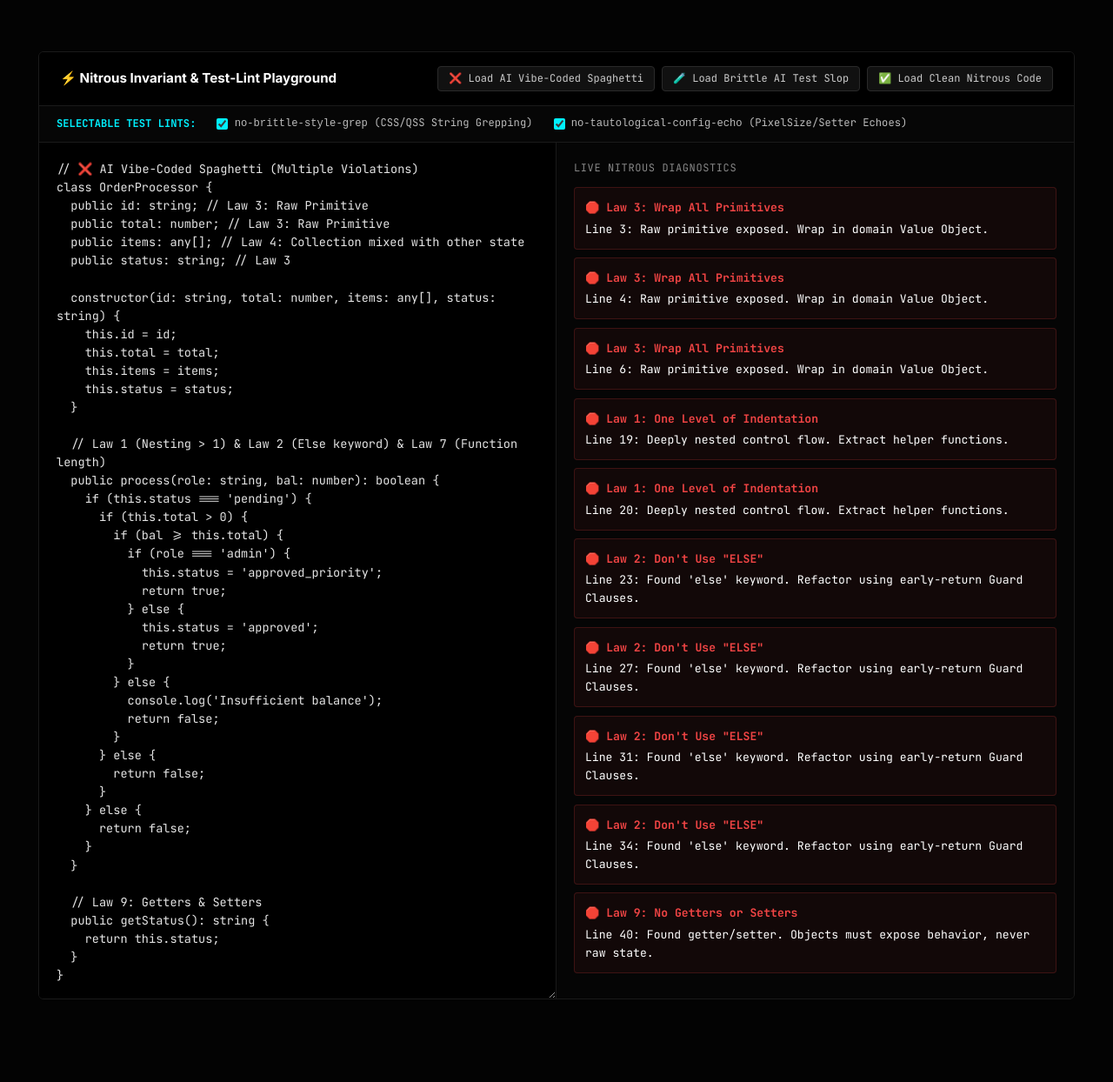
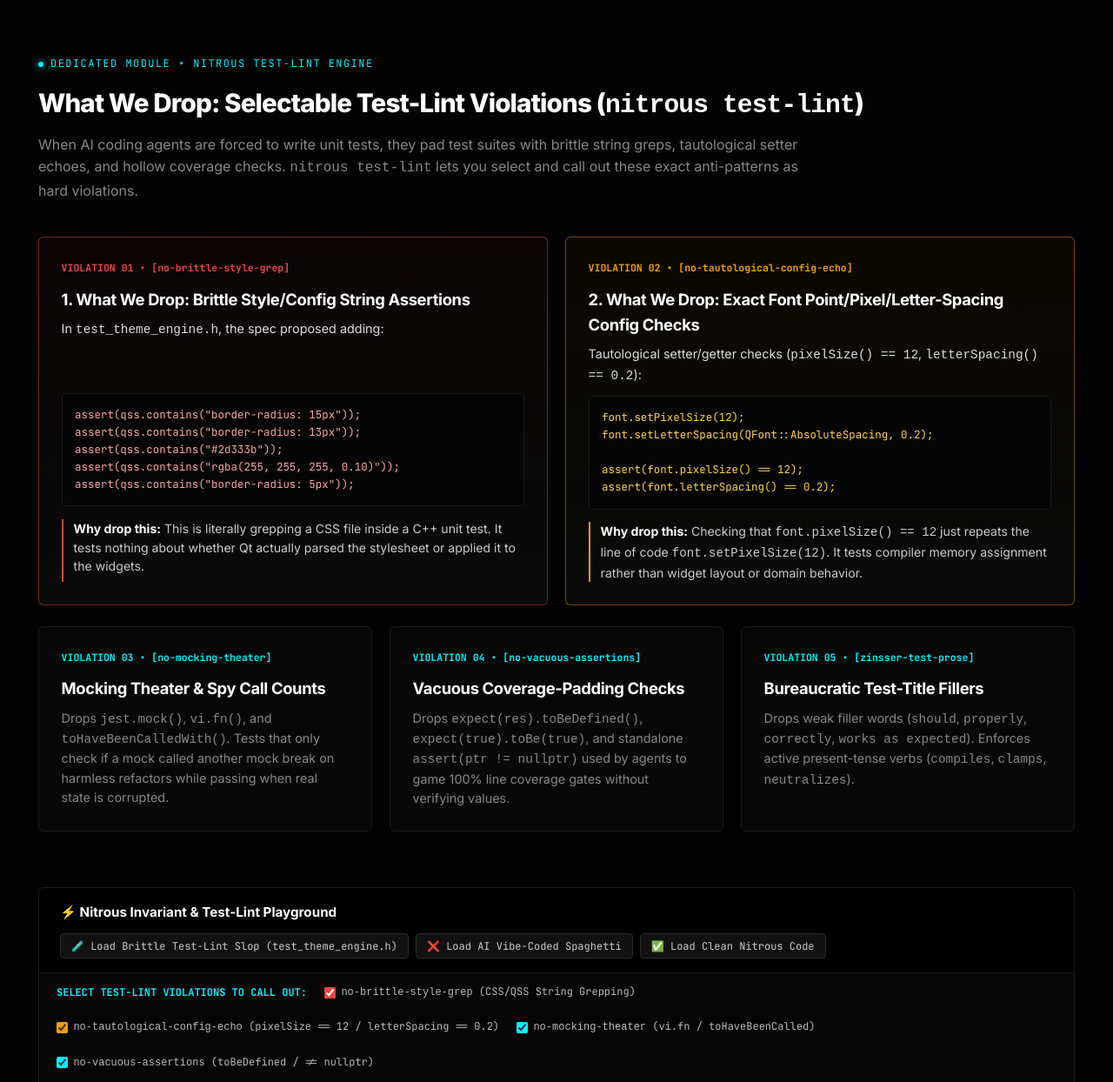
Before and after one commit to nodesman/nitrous, a website: page dist/index.html in a window 1280 px wide. Shown: the part 1620-2864 px from the top of the page at 87% size. Drawn offline with Linux system fonts and the light colour scheme.

Commit message:
Elevate Test Linter (nitrous test-lint) to universal module showcase with verbatim specificity

```diff
--- a/dist/index.html
+++ b/dist/index.html
@@ -1014,44 +1014,9 @@
         </div>
       </div>
 
-      <!-- Selectable Test-Lint Anti-Slop Rules -->
-      <h2 class="section-title" style="margin-top: 3.5rem;">Selectable Test-Lint Rules (nitrous test-lint)</h2>
-      <p class="section-desc">Selectable violation rules that block AI agents from padding test suites with brittle string greps and tautological setter echoes.</p>
-
-      <div class="grid-4" style="grid-template-columns: repeat(2, 1fr); margin-bottom: 2rem;">
-        <div class="card" style="border-color: rgba(239, 68, 68, 0.35);">
-          <div class="card-step" style="color: var(--accent-rose);">TEST LINT 01 &bull; [no-brittle-style-grep]</div>
-          <h3 class="card-title">Brittle Style &amp; Config String Assertions</h3>
-          <p class="card-body" style="margin-bottom: 1rem;">
-            Flags and rejects unit tests that grep static CSS/QSS/config strings for hardcoded visual tokens instead of verifying runtime behavior.
-          </p>
-          <pre class="prompt-code" style="font-size: 0.78rem; padding: 0.85rem; margin-bottom: 0.85rem;">// ❌ VIOLATION in test_theme_engine.h:
-assert(qss.contains("border-radius: 15px"));
-assert(qss.contains("border-radius: 13px"));
-assert(qss.contains("#2d333b"));
-assert(qss.contains("rgba(255, 255, 255, 0.10)"));</pre>
-          <p class="card-body" style="font-size: 0.84rem; color: #bbb;">
-            <strong>Why Nitrous drops this:</strong> This is literally grepping a CSS file inside a C++ or TS unit test. It tests nothing about whether the UI runtime actually parsed the stylesheet or applied it to the widgets.
-          </p>
-        </div>
-
-        <div class="card" style="border-color: rgba(245, 158, 11, 0.35);">
-          <div class="card-step" style="color: var(--accent-amber);">TEST LINT 02 &bull; [no-tautological-config-echo]</div>
-          <h3 class="card-title">Tautological Setter &amp; Config Echoes</h3>
-          <p class="card-body" style="margin-bottom: 1rem;">
-            Flags and rejects exact font point/pixel/letter-spacing config checks that merely repeat a setter assignment line verbatim.
-          </p>
-          <pre class="prompt-code" style="font-size: 0.78rem; padding: 0.85rem; margin-bottom: 0.85rem;">// ❌ VIOLATION: Tautological Config Echo
-font.setPixelSize(12);
-font.setLetterSpacing(0.2);
-assert(font.pixelSize() == 12);
-assert(font.letterSpacing() == 0.2);</pre>
-          <p class="card-body" style="font-size: 0.84rem; color: #bbb;">
-            <strong>Why Nitrous drops this:</strong> Checking that <code>font.pixelSize() == 12</code> just repeats the line of code <code>font.setPixelSize(12)</code>. It verifies compiler memory assignment rather than observable domain outcomes.
-          </p>
-        </div>
-      </div>
-
+      <!-- Selectable Test-Lint Anti-Slop Rules in Developer View -->
+      <h2 class="section-title" style="margin-top: 3.5rem;">The Test Linter Engine (nitrous test-lint)</h2>
+      <p class="section-desc">Dedicated AST &amp; dataflow test linter module that audits test suites across C++/Qt, TypeScript, Python, and Rust—allowing teams to select and reject AI test-padding violations.</p>
     </div>
 
     <!-- ================================================================= -->
@@ -1117,27 +1082,112 @@
     </div>
 
     <!-- ================================================================= -->
+    <!-- UNIVERSAL MODULE: TEST LINTER (nitrous test-lint)                 -->
+    <!-- ================================================================= -->
+    <section id="test-linter-module" style="margin-top: 4rem; margin-bottom: 2.5rem;">
+      <div class="kicker" style="margin-bottom: 0.75rem;">
+        <span class="pulse"></span>
+        <span>DEDICATED MODULE &bull; NITROUS TEST-LINT ENGINE</span>
+      </div>
+      <h2 class="section-title">What We Drop: Selectable Test-Lint Violations (<code>nitrous test-lint</code>)</h2>
+      <p class="section-desc" style="max-width: 880px;">
+        When AI coding agents are forced to write unit tests, they pad test suites with brittle string greps, tautological setter echoes, and hollow coverage checks. <code>nitrous test-lint</code> lets you select and call out these exact anti-patterns as hard violations.
+      </p>
+
+      <div class="grid-4" style="grid-template-columns: repeat(2, 1fr); margin-bottom: 1.5rem;">
+        <!-- VIOLATION 1: Brittle Style/Config String Assertions -->
+        <div class="card" style="border-color: rgba(239, 68, 68, 0.45); background: linear-gradient(180deg, rgba(239, 68, 68, 0.04) 0%, #0a0a0a 100%);">
+          <div class="card-step" style="color: var(--accent-rose);">VIOLATION 01 &bull; [no-brittle-style-grep]</div>
+          <h3 class="card-title">1. What We Drop: Brittle Style/Config String Assertions</h3>
+          <p class="card-body" style="margin-bottom: 0.75rem; color: #ddd;">
+            In <code>test_theme_engine.h</code>, the spec proposed adding:
+          </p>
+          <pre class="prompt-code" style="font-size: 0.78rem; padding: 0.9rem; margin-bottom: 0.9rem; color: #fca5a5;">assert(qss.contains("border-radius: 15px"));
+assert(qss.contains("border-radius: 13px"));
+assert(qss.contains("#2d333b"));
+assert(qss.contains("rgba(255, 255, 255, 0.10)"));
+assert(qss.contains("border-radius: 5px"));</pre>
+          <p class="card-body" style="font-size: 0.88rem; color: #ccc; border-left: 2px solid var(--accent-rose); padding-left: 0.75rem;">
+            <strong style="color: #fff;">Why drop this:</strong> This is literally grepping a CSS file inside a C++ unit test. It tests nothing about whether Qt actually parsed the stylesheet or applied it to the widgets.
+          </p>
+        </div>
+
+        <!-- VIOLATION 2: Exact Font Point/Pixel/Letter-Spacing Config Checks -->
+        <div class="card" style="border-color: rgba(245, 158, 11, 0.45); background: linear-gradient(180deg, rgba(245, 158, 11, 0.04) 0%, #0a0a0a 100%);">
+          <div class="card-step" style="color: var(--accent-amber);">VIOLATION 02 &bull; [no-tautological-config-echo]</div>
+          <h3 class="card-title">2. What We Drop: Exact Font Point/Pixel/Letter-Spacing Config Checks</h3>
+          <p class="card-body" style="margin-bottom: 0.75rem; color: #ddd;">
+            Tautological setter/getter checks (<code>pixelSize() == 12</code>, <code>letterSpacing() == 0.2</code>):
+          </p>
+          <pre class="prompt-code" style="font-size: 0.78rem; padding: 0.9rem; margin-bottom: 0.9rem; color: #fcd34d;">font.setPixelSize(12);
+font.setLetterSpacing(QFont::AbsoluteSpacing, 0.2);
+
+assert(font.pixelSize() == 12);
+assert(font.letterSpacing() == 0.2);</pre>
+          <p class="card-body" style="font-size: 0.88rem; color: #ccc; border-left: 2px solid var(--accent-amber); padding-left: 0.75rem;">
+            <strong style="color: #fff;">Why drop this:</strong> Checking that <code>font.pixelSize() == 12</code> just repeats the line of code <code>font.setPixelSize(12)</code>. It tests compiler memory assignment rather than widget layout or domain behavior.
+          </p>
+        </div>
+      </div>
+
+      <div class="grid-4" style="grid-template-columns: repeat(3, 1fr);">
+        <!-- VIOLATION 3: Mocking Theater -->
+        <div class="card">
+          <div class="card-step" style="color: var(--accent-cyan);">VIOLATION 03 &bull; [no-mocking-theater]</div>
+          <h3 class="card-title">Mocking Theater &amp; Spy Call Counts</h3>
+          <p class="card-body">
+            Drops <code>jest.mock()</code>, <code>vi.fn()</code>, and <code>toHaveBeenCalledWith()</code>. Tests that only check if a mock called another mock break on harmless refactors while passing when real state is corrupted.
+          </p>
+        </div>
+        <!-- VIOLATION 4: Vacuous Coverage Assertions -->
+        <div class="card">
+          <div class="card-step" style="color: var(--accent-cyan);">VIOLATION 04 &bull; [no-vacuous-assertions]</div>
+          <h3 class="card-title">Vacuous Coverage-Padding Checks</h3>
+          <p class="card-body">
+            Drops <code>expect(res).toBeDefined()</code>, <code>expect(true).toBe(true)</code>, and standalone <code>assert(ptr != nullptr)</code> used by agents to game 100% line coverage gates without verifying values.
+          </p>
+        </div>
+        <!-- VIOLATION 5: Zinsser Test Prose -->
+        <div class="card">
+          <div class="card-step" style="color: var(--accent-cyan);">VIOLATION 05 &bull; [zinsser-test-prose]</div>
+          <h3 class="card-title">Bureaucratic Test-Title Fillers</h3>
+          <p class="card-body">
+            Drops weak filler words (<code>should</code>, <code>properly</code>, <code>correctly</code>, <code>works as expected</code>). Enforces active present-tense verbs (<code>compiles</code>, <code>clamps</code>, <code>neutralizes</code>).
+          </p>
+        </div>
+      </div>
+    </section>
+
+    <!-- ================================================================= -->
     <!-- INTERACTIVE PLAYGROUND (UNIVERSAL)                                 -->
     <!-- ================================================================= -->
     <div id="playground-section" class="playground-box">
       <div class="playground-header" style="flex-wrap: wrap; gap: 0.75rem;">
         <span class="playground-header-title">⚡ Nitrous Invariant &amp; Test-Lint Playground</span>
         <div style="display: flex; gap: 0.5rem; flex-wrap: wrap;">
+          <button class="sample-btn" id="btn-load-test-slop">🧪 Load Brittle Test-Lint Slop (test_theme_engine.h)</button>
           <button class="sample-btn" id="btn-load-bad">❌ Load AI Vibe-Coded Spaghetti</button>
-          <button class="sample-btn" id="btn-load-test-slop">🧪 Load Brittle AI Test Slop</button>
           <button class="sample-btn" id="btn-load-good">✅ Load Clean Nitrous Code</button>
         </div>
       </div>
       <!-- Selectable Violation Rule Bar -->
-      <div style="background: #060606; border-bottom: 1px solid var(--border); padding: 0.65rem 1.25rem; display: flex; align-items: center; gap: 1.5rem; flex-wrap: wrap; font-family: var(--font-mono); font-size: 0.76rem; color: #bbb;">
-        <span style="color: var(--accent-cyan); font-weight: 700;">SELECTABLE TEST LINTS:</span>
-        <label style="display: inline-flex; align-items: center; gap: 0.45rem; cursor: pointer;">
-          <input type="checkbox" id="toggle-style-grep" checked style="accent-color: var(--accent-cyan);" />
+      <div style="background: #060606; border-bottom: 1px solid var(--border); padding: 0.75rem 1.25rem; display: flex; align-items: center; gap: 1.25rem; flex-wrap: wrap; font-family: var(--font-mono); font-size: 0.75rem; color: #bbb;">
+        <span style="color: var(--accent-cyan); font-weight: 700;">SELECT TEST-LINT VIOLATIONS TO CALL OUT:</span>
+        <label style="display: inline-flex; align-items: center; gap: 0.4rem; cursor: pointer;">
+          <input type="checkbox" id="toggle-style-grep" checked style="accent-color: var(--accent-rose);" />
           <span><code>no-brittle-style-grep</code> (CSS/QSS String Grepping)</span>
         </label>
-        <label style="display: inline-flex; align-items: center; gap: 0.45rem; cursor: pointer;">
-          <input type="checkbox" id="toggle-config-echo" checked style="accent-color: var(--accent-cyan);" />
-          <span><code>no-tautological-config-echo</code> (PixelSize/Setter Echoes)</span>
+        <label style="display: inline-flex; align-items: center; gap: 0.4rem; cursor: pointer;">
+          <input type="checkbox" id="toggle-config-echo" checked style="accent-color: var(--accent-amber);" />
+          <span><code>no-tautological-config-echo</code> (pixelSize == 12 / letterSpacing == 0.2)</span>
+        </label>
+        <label style="display: inline-flex; align-items: center; gap: 0.4rem; cursor: pointer;">
+          <input type="checkbox" id="toggle-mock-theater" checked style="accent-color: var(--accent-cyan);" />
+          <span><code>no-mocking-theater</code> (vi.fn / toHaveBeenCalled)</span>
+        </label>
+        <label style="display: inline-flex; align-items: center; gap: 0.4rem; cursor: pointer;">
+          <input type="checkbox" id="toggle-vacuous" checked style="accent-color: var(--accent-cyan);" />
+          <span><code>no-vacuous-assertions</code> (toBeDefined / != nullptr)</span>
         </label>
       </div>
       <div class="playground-body">
@@ -1282,20 +1332,21 @@
     return true;
   }
 }`,
-      testSlop: `// ❌ AI Test-Padding Slop (test_theme_engine.h)
+      testSlop: `// ❌ test_theme_engine.h — Brittle AI Test-Padding Violations
 void testThemeEngineStylesAndConfig() {
   QString qss = ThemeEngine::loadStylesheet();
 
-  // 1. Brittle Style/Config String Assertions [no-brittle-style-grep]
-  // Literally grepping a CSS file inside a unit test!
+  // 1. What We Drop: Brittle Style/Config String Assertions [no-brittle-style-grep]
+  // Why drop this: Literally grepping a CSS file inside a C++ unit test.
+  // Tests nothing about whether Qt parsed the stylesheet or applied it to widgets.
   assert(qss.contains("border-radius: 15px"));
   assert(qss.contains("border-radius: 13px"));
   assert(qss.contains("#2d333b"));
   assert(qss.contains("rgba(255, 255, 255, 0.10)"));
   assert(qss.contains("border-radius: 5px"));
 
-  // 2. Tautological Setter/Config Echoes [no-tautological-config-echo]
-  // Repeating font.setPixelSize(12) without testing runtime layout!
+  // 2. What We Drop: Exact Font Point/Pixel/Letter-Spacing Config Checks [no-tautological-config-echo]
+  // Why drop this: Checking font.pixelSize() == 12 just repeats font.setPixelSize(12).
   QFont font = ThemeEngine::defaultFont();
   font.setPixelSize(12);
   font.setLetterSpacing(QFont::AbsoluteSpacing, 0.2);
@@ -1308,12 +1359,16 @@
     const diagResults = document.getElementById('diag-results');
     const toggleStyleGrep = document.getElementById('toggle-style-grep');
     const toggleConfigEcho = document.getElementById('toggle-config-echo');
+    const toggleMockTheater = document.getElementById('toggle-mock-theater');
+    const toggleVacuous = document.getElementById('toggle-vacuous');
 
     function analyzeCode(code) {
       const violations = [];
       const lines = code.split('\n');
       const checkStyleGrep = toggleStyleGrep ? toggleStyleGrep.checked : true;
       const checkConfigEcho = toggleConfigEcho ? toggleConfigEcho.checked : true;
+      const checkMockTheater = toggleMockTheater ? toggleMockTheater.checked : true;
+      const checkVacuous = toggleVacuous ? toggleVacuous.checked : true;
 
       lines.forEach((line, idx) => {
         const trimmed = line.trim();
@@ -1357,15 +1412,31 @@
         if (checkStyleGrep && (/(contains|toContain|includes)\s*\(\s*["'](.*border-radius|#[0-9a-fA-F]{3,8}|rgba?\()/.test(trimmed))) {
           violations.push({
             law: 'Test Lint [no-brittle-style-grep]: Brittle Style/Config String Assertion',
-            desc: "Line " + (idx + 1) + ": Grepping raw CSS/QSS tokens ('border-radius', hex, rgba) in a unit test verifies zero widget parsing or application. Drop this."
+            desc: "Line " + (idx + 1) + ": Literally grepping a CSS/QSS file inside a unit test. Tests nothing about whether Qt/DOM parsed the stylesheet or applied it to widgets."
           });
         }
 
         // Test Lint 2: no-tautological-config-echo
         if (checkConfigEcho && (/(pixelSize|letterSpacing|pointSize)\(\)\s*==\s*[0-9.]+/.test(trimmed) || /expect\(.*\.(pixelSize|letterSpacing)\)\.toBe\([0-9.]+\)/.test(trimmed))) {
           violations.push({
-            law: 'Test Lint [no-tautological-config-echo]: Tautological Setter/Config Echo',
-            desc: "Line " + (idx + 1) + ": Asserting exact pixelSize/letterSpacing literal merely repeats setPixelSize/setLetterSpacing. Test observable behavior instead."
+            law: 'Test Lint [no-tautological-config-echo]: Exact Font/Config Setter Echo',
+            desc: "Line " + (idx + 1) + ": Checking font.pixelSize() == 12 or letterSpacing() == 0.2 just repeats font.setPixelSize(12)."
+          });
+        }
+
+        // Test Lint 3: no-mocking-theater
+        if (checkMockTheater && (/(jest\.mock|vi\.fn|vi\.spyOn|toHaveBeenCalled)/.test(trimmed))) {
+          violations.push({
+            law: 'Test Lint [no-mocking-theater]: Mocking Theater Detected',
+            desc: "Line " + (idx + 1) + ": Spy/mock interaction assertion detected. Replace with stateful in-memory fake and verify observable state."
+          });
+        }
+
+        // Test Lint 4: no-vacuous-assertions
+        if (checkVacuous && (/(toBeDefined\(\)|!=\s*nullptr|assert\(true\))/.test(trimmed))) {
+          violations.push({
+            law: 'Test Lint [no-vacuous-assertions]: Vacuous Coverage-Padding Assertion',
+            desc: "Line " + (idx + 1) + ": Hollow non-null/defined check used to pad coverage without verifying concrete output state."
           });
         }
       });
@@ -1388,19 +1459,18 @@
       }
     }
 
-    editor.value = SAMPLES.bad;
-    analyzeCode(SAMPLES.bad);
+    editor.value = SAMPLES.testSlop;
+    analyzeCode(SAMPLES.testSlop);
 
     editor.addEventListener('input', () => {
       analyzeCode(editor.value);
     });
 
-    if (toggleStyleGrep) {
-      toggleStyleGrep.addEventListener('change', () => analyzeCode(editor.value));
-    }
-    if (toggleConfigEcho) {
-      toggleConfigEcho.addEventListener('change', () => analyzeCode(editor.value));
-    }
+    [toggleStyleGrep, toggleConfigEcho, toggleMockTheater, toggleVacuous].forEach(toggle => {
+      if (toggle) {
+        toggle.addEventListener('change', () => analyzeCode(editor.value));
+      }
+    });
 
     document.getElementById('btn-load-bad').addEventListener('click', () => {
       editor.value = SAMPLES.bad;
```
